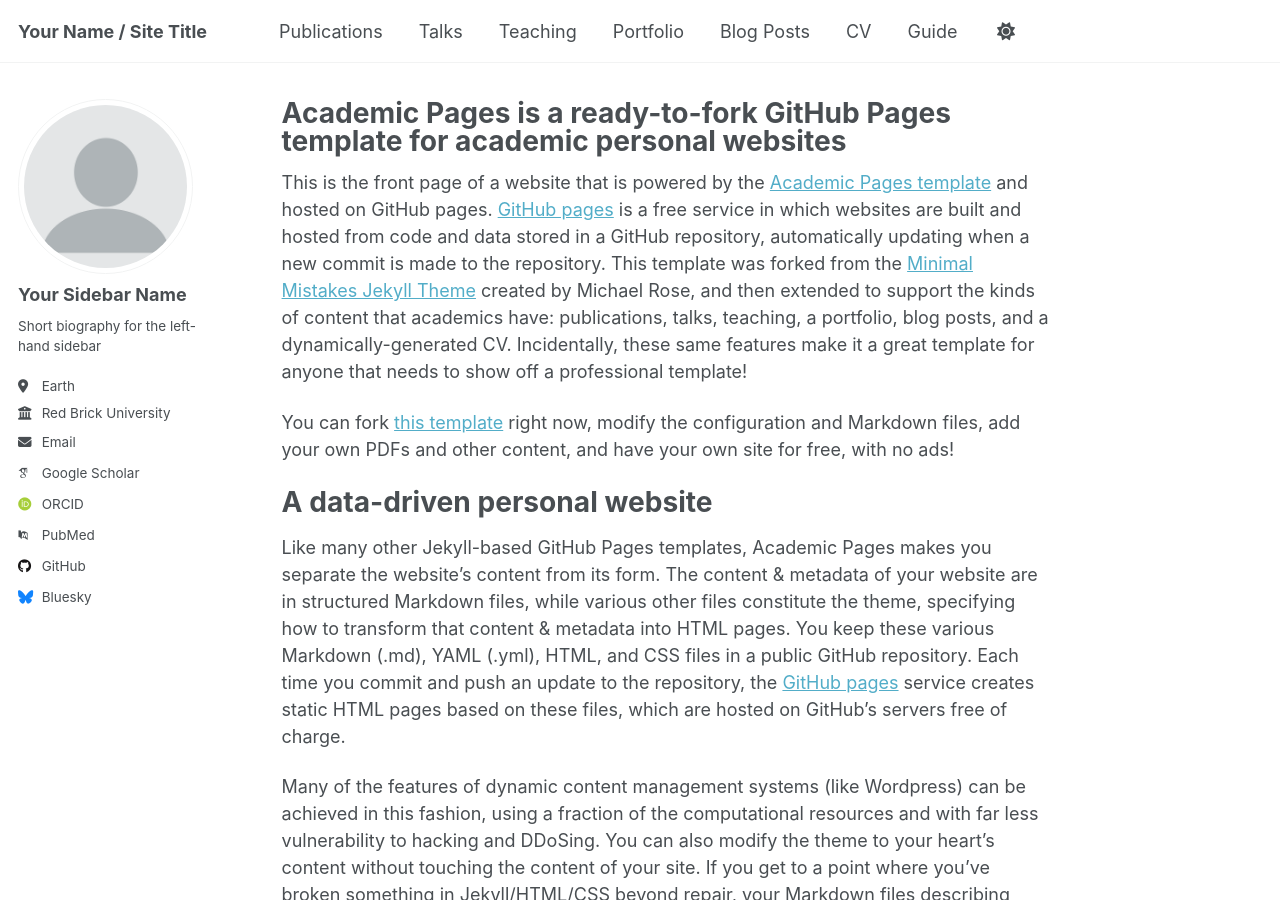
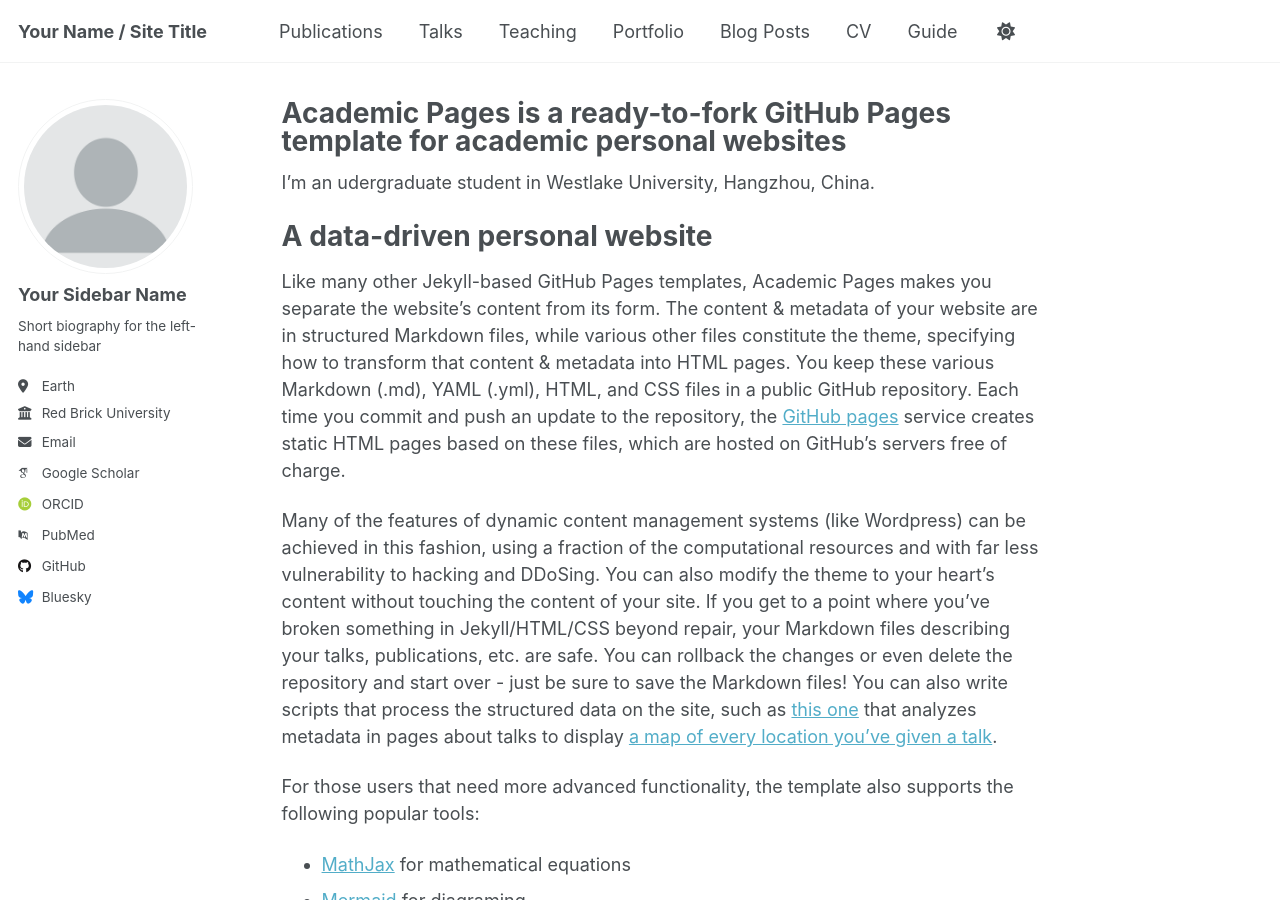
Before and after one commit to pigwu/pigwu.github.io, a Jekyll site: the page built from _pages/about.md, in a window 1280 px wide and 900 px high. Built offline with Jekyll 4.4.1, drawn with Linux system fonts in a browser that asks for light colours; some web fonts are replaced; a script that is not in the unit is left out.

Commit message:
Update about.md

```diff
--- a/_pages/about.md
+++ b/_pages/about.md
@@ -7,9 +7,7 @@
   - /about.html
 ---
 
-This is the front page of a website that is powered by the [Academic Pages template](https://github.com/academicpages/academicpages.github.io) and hosted on GitHub pages. [GitHub pages](https://pages.github.com) is a free service in which websites are built and hosted from code and data stored in a GitHub repository, automatically updating when a new commit is made to the repository. This template was forked from the [Minimal Mistakes Jekyll Theme](https://mmistakes.github.io/minimal-mistakes/) created by Michael Rose, and then extended to support the kinds of content that academics have: publications, talks, teaching, a portfolio, blog posts, and a dynamically-generated CV. Incidentally, these same features make it a great template for anyone that needs to show off a professional template!
-
- You can fork [this template](https://github.com/academicpages/academicpages.github.io) right now, modify the configuration and Markdown files, add your own PDFs and other content, and have your own site for free, with no ads!
+I'm an udergraduate student in Westlake University, Hangzhou, China.
 
 A data-driven personal website
 ======
```
